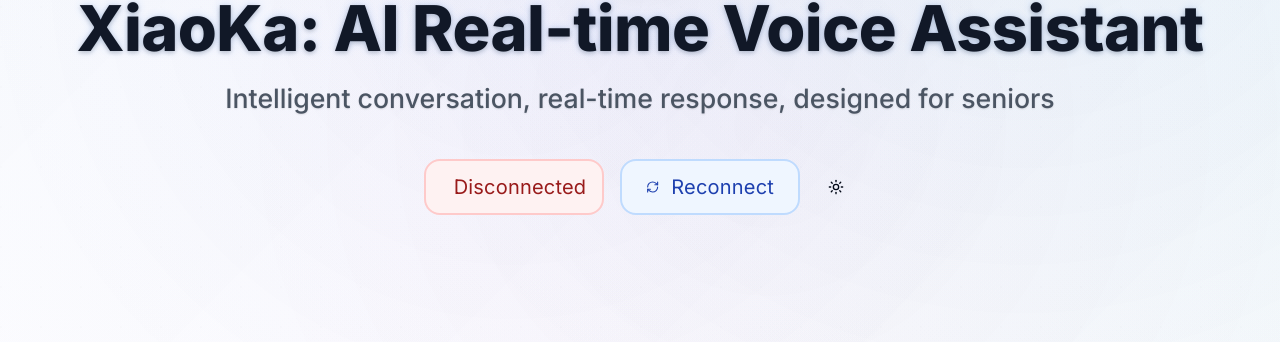
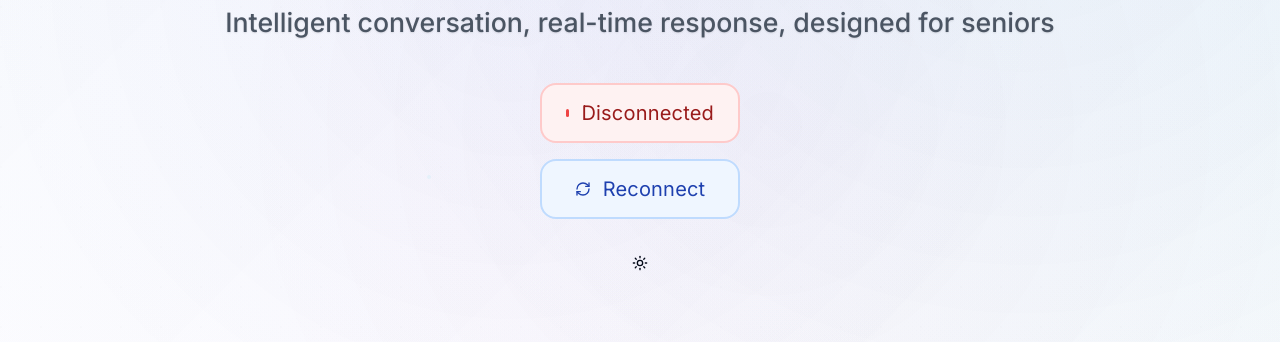
Before and after one commit to ProgramerVictor/WRO-TEAM-Taiwan-2025, a React (Create React App) app in the folder frontend/: page / in a window 1280 px wide. Shown: the part 354-696 px from the top of the page. Built offline with nearby package versions, Linux system fonts and the light colour scheme; no server answers.

Commit message:
UI Change 1125 2

```diff
--- a/frontend/src/App.js
+++ b/frontend/src/App.js
@@ -45,10 +45,10 @@ function Header({ connected, dark, onToggleDark, isListening, onReconnect }) {
         </p>
       </div>
 
-      {/* Status Section */}
-      <div className="flex flex-wrap items-stretch justify-center gap-4">
-        {/* Connection Status - enforced equal size */}
-        <div className={`flex items-center gap-3 px-6 py-3 rounded-2xl border-2 w-[180px] h-[56px] justify-center ${connected
+      {/* Status Section - Centralized Flow */}
+      <div className="flex flex-col items-center justify-center gap-4">
+        {/* Single Consolidated Status Box */}
+        <div className={`flex items-center gap-3 px-6 py-3 rounded-2xl border-2 w-[200px] h-[60px] justify-center ${connected
           ? "border-emerald-200 bg-emerald-50 text-emerald-800 dark:border-emerald-800 dark:bg-emerald-950/50 dark:text-emerald-200"
           : "border-red-200 bg-red-50 text-red-800 dark:border-red-800 dark:bg-red-950/50 dark:text-red-200"
           }`}>
@@ -58,26 +58,27 @@ function Header({ connected, dark, onToggleDark, isListening, onReconnect }) {
           </span>
         </div>
 
-        {/* Reconnect Button - enforced equal size */}
+        {/* Conditional Retry Button - Stacked Below When Not Connected */}
         {!connected && (
           <button
             onClick={onReconnect}
-            className="flex items-center gap-3 px-6 py-3 rounded-2xl border-2 w-[180px] h-[56px] justify-center border-blue-200 bg-blue-50 text-blue-800 dark:border-blue-800 dark:bg-blue-950/50 dark:text-blue-200 hover:bg-blue-100 dark:hover:bg-blue-900/70 transition-colors duration-200 typo-content-primary font-semibold"
+            className="flex items-center gap-3 px-6 py-3 rounded-2xl border-2 w-[200px] h-[60px] justify-center border-blue-200 bg-blue-50 text-blue-800 dark:border-blue-800 dark:bg-blue-950/50 dark:text-blue-200 hover:bg-blue-100 dark:hover:bg-blue-900/70 transition-colors duration-200 typo-content-primary font-semibold"
           >
             <RefreshCw className="h-4 w-4" />
             Reconnect
           </button>
         )}
 
-        {/* Listening Status - enforced equal size */}
+        {/* Listening Indicator - Stacked Below When Connected and Listening */}
         {connected && isListening && (
-          <div className="flex items-center gap-3 px-6 py-3 rounded-2xl border-2 w-[180px] h-[56px] justify-center border-blue-200 bg-blue-50 text-blue-800 dark:border-blue-800 dark:bg-blue-950/50 dark:text-blue-200">
+          <div className="flex items-center gap-3 px-6 py-3 rounded-2xl border-2 w-[200px] h-[60px] justify-center border-blue-200 bg-blue-50 text-blue-800 dark:border-blue-800 dark:bg-blue-950/50 dark:text-blue-200">
             <div className="h-3 w-3 rounded-full bg-blue-500 animate-pulse"></div>
             <span className="typo-content-primary font-semibold">🎤 Listening</span>
           </div>
         )}
 
-        <div className="flex items-center">
+        {/* Theme Toggle - Centered Below Status Flow */}
+        <div className="mt-2">
           <ThemeToggle isDark={dark} onToggle={onToggleDark} />
         </div>
       </div>
```
